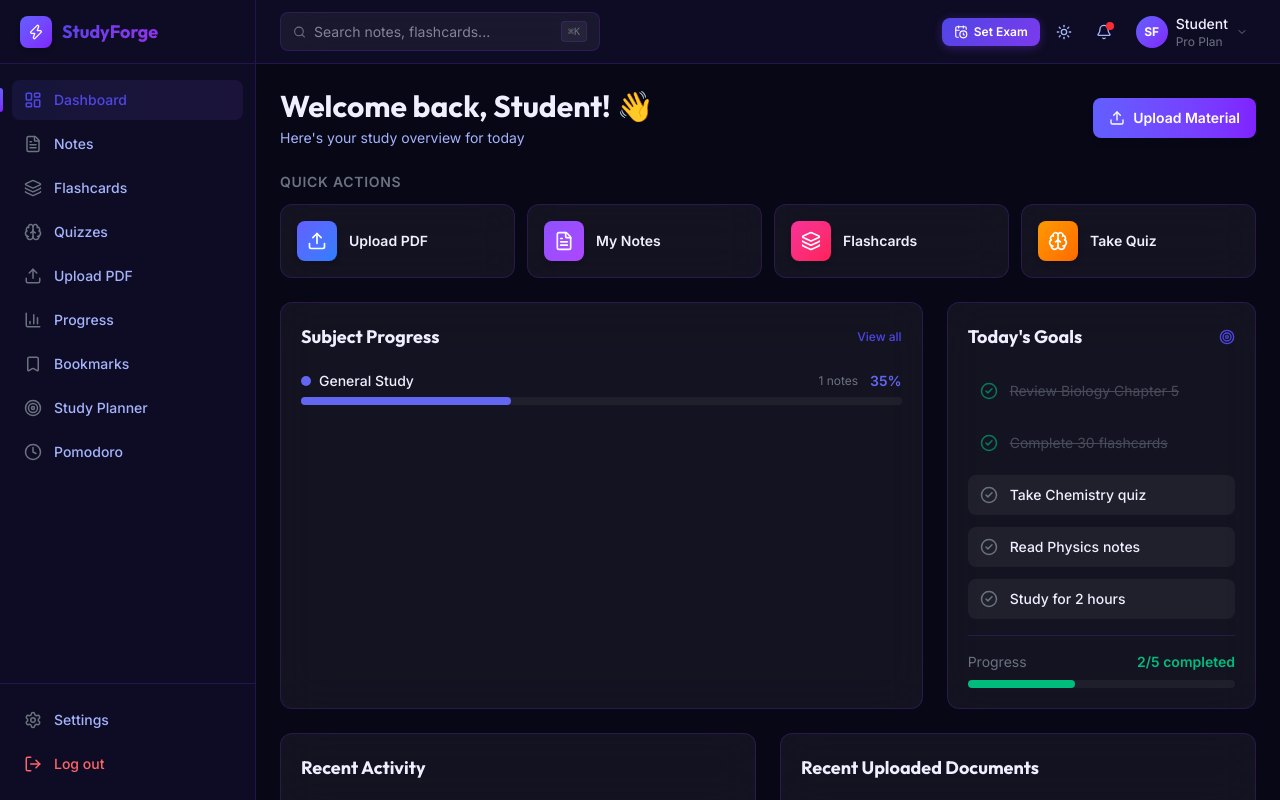
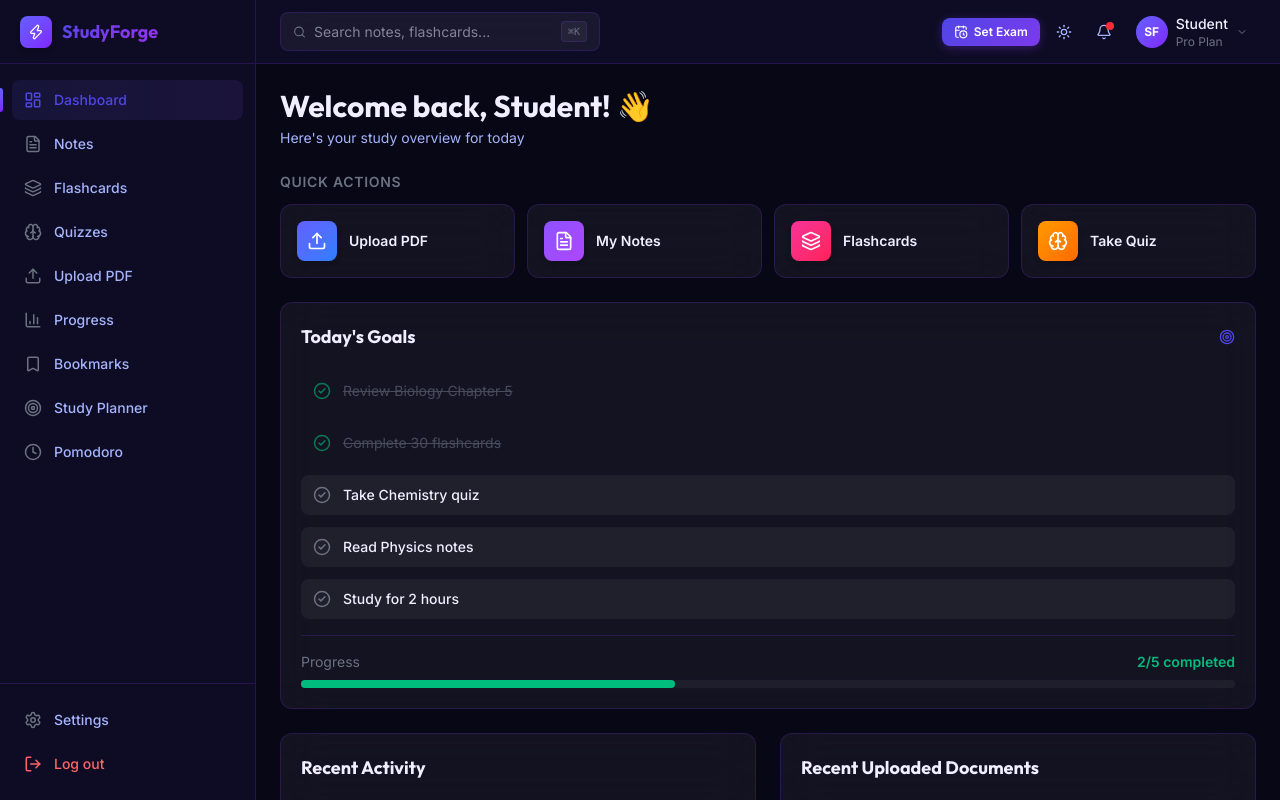
Before and after one commit to aswalajay200621-source/studyforge-app, a Next.js app: page /dashboard in a window 1280 px wide. Built offline with nearby package versions, Linux system fonts and the light colour scheme.

Commit message:
fix: remove duplicate Upload Material button and Subject Progress card from dashboard

```diff
--- a/src/app/dashboard/page.tsx
+++ b/src/app/dashboard/page.tsx
@@ -7,14 +7,9 @@ import {
   Layers,
   Brain,
   Upload,
-  Clock,
-  BookOpen,
   CheckCircle2,
   Target,
-  ArrowUpRight,
-  Calendar,
   File,
-  Zap,
 } from "lucide-react";
 import Link from "next/link";
 import { populateDefaultData } from "@/lib/generator";
@@ -114,22 +109,13 @@ export default function DashboardPage() {
   return (
     <motion.div initial="initial" animate="animate" variants={stagger.container} className="space-y-6">
       {/* Welcome Header */}
-      <motion.div variants={stagger.item} className="flex flex-col sm:flex-row sm:items-center sm:justify-between gap-4">
-        <div>
+      <motion.div variants={stagger.item}>
         <h1 className="text-2xl lg:text-3xl font-bold" style={{ fontFamily: "var(--font-outfit)", color: "var(--foreground)" }}>
           Welcome back, Student! 👋
         </h1>
         <p className="text-sm mt-1" style={{ color: "var(--foreground-secondary)" }}>
           Here&apos;s your study overview for today
         </p>
-        </div>
-        <Link
-          href="/dashboard/upload"
-          className="inline-flex items-center gap-2 px-4 py-2.5 rounded-lg text-sm font-semibold text-white bg-gradient-to-r from-indigo-500 to-violet-600 hover:opacity-90 transition-opacity shadow-md"
-        >
-          <Upload className="w-4 h-4" />
-          Upload Material
-        </Link>
       </motion.div>
 
       {/* Quick Actions */}
@@ -155,58 +141,8 @@ export default function DashboardPage() {
         </div>
       </motion.div>
 
-      {/* Main Content Grid */}
-      <div className="grid grid-cols-1 lg:grid-cols-3 gap-6">
-        {/* Study Progress */}
-        <motion.div variants={stagger.item} className="lg:col-span-2 glass rounded-xl p-5">
-          <div className="flex items-center justify-between mb-5">
-            <h2 className="text-lg font-bold" style={{ fontFamily: "var(--font-outfit)", color: "var(--foreground)" }}>
-              Subject Progress
-            </h2>
-            <Link href="/dashboard/progress" className="text-xs font-medium text-[var(--forge-indigo)] hover:underline">
-              View all
-            </Link>
-          </div>
-          {subjects.length === 0 ? (
-            <p className="text-sm text-center py-12" style={{ color: "var(--foreground-muted)" }}>
-              No subject progress recorded yet. Upload files to get started!
-            </p>
-          ) : (
-            <div className="space-y-4">
-              {subjects.map((subject) => (
-                <div key={subject.name}>
-                  <div className="flex items-center justify-between mb-1.5">
-                    <div className="flex items-center gap-2">
-                      <div className="w-2.5 h-2.5 rounded-full" style={{ background: subject.color }} />
-                      <span className="text-sm font-medium" style={{ color: "var(--foreground)" }}>
-                        {subject.name}
-                      </span>
-                    </div>
-                    <div className="flex items-center gap-3">
-                      <span className="text-xs" style={{ color: "var(--foreground-muted)" }}>
-                        {subject.notes} notes
-                      </span>
-                      <span className="text-sm font-semibold" style={{ color: subject.color }}>
-                        {subject.progress}%
-                      </span>
-                    </div>
-                  </div>
-                  <div className="w-full h-2 rounded-full" style={{ background: "var(--surface)" }}>
-                    <motion.div
-                      initial={{ width: 0 }}
-                      animate={{ width: `${subject.progress}%` }}
-                      transition={{ duration: 1, ease: "easeOut", delay: 0.3 }}
-                      className="h-full rounded-full"
-                      style={{ background: subject.color }}
-                    />
-                  </div>
-                </div>
-              ))}
-            </div>
-          )}
-        </motion.div>
-
       {/* Today's Goals */}
+      <div className="grid grid-cols-1 gap-6">
         <motion.div variants={stagger.item} className="glass rounded-xl p-5">
           <div className="flex items-center justify-between mb-5">
             <h2 className="text-lg font-bold" style={{ fontFamily: "var(--font-outfit)", color: "var(--foreground)" }}>
```
Lines whose indentation alone changed are shown as unchanged.
